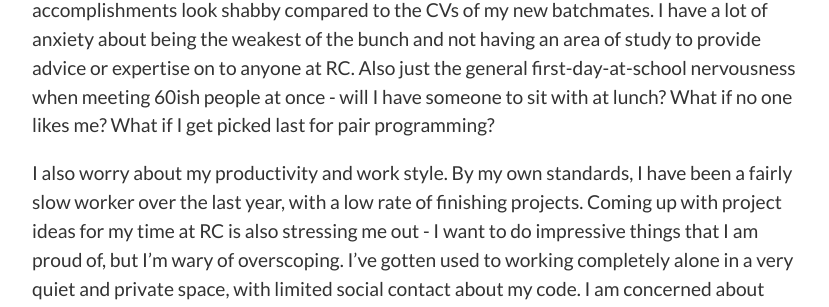
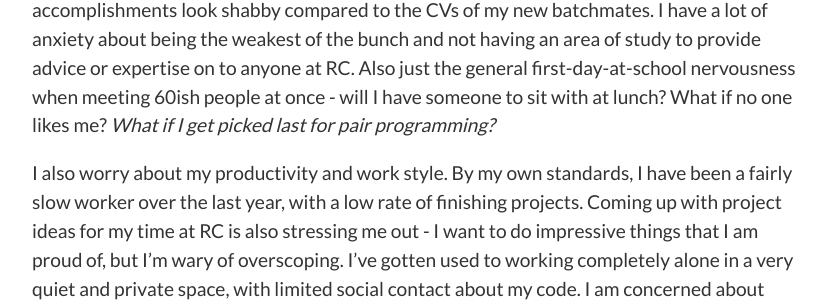
Before and after one commit to katieamazing/katieamazing.github.io, a Jekyll site: the page built from _posts/2017-03-26-RC-Days0.md, in a window 1280 px wide and 900 px high, scrolled down 639 px. Shown: the part 291-598 px from the top of the window, without its empty margins (224-1053 px from the left). Built offline with Jekyll 4.4.1, drawn with Linux system fonts in a browser that asks for light colours; comment, search, counter and statistics services are not loaded; some of the changed text lies outside the part shown.

Commit message:
Update 2017-03-26-RC-Days0.md

```diff
--- a/_posts/2017-03-26-RC-Days0.md
+++ b/_posts/2017-03-26-RC-Days0.md
@@ -10,7 +10,7 @@
 
 Unfortunately, the next available batch (Spring 1 2017) conflicted with some long-held travel plans, so I had to wait and be patient for Spring 2 2017 to start at the end of March. That was plenty of time to let my impostor syndrome come roaring back with a sidecar full of social anxiety. I started having some struggles with impostor syndrome about my acceptance into RC, which have since grown into a whole constellation of worries as the start date has crept up on me.
 
-Though I have completed some projects that I am [very proud](http://katieamazing.com/blog/2017/02/24/moon-sugar) of recently, I feel that my accomplishments look shabby compared to the CVs of my new batchmates. I have a lot of anxiety about being the weakest of the bunch and not having an area of study to provide advice or expertise on to anyone at RC. Also just the general first-day-at-school nervousness when meeting 60ish people at once - will I have someone to sit with at lunch? What if no one likes me? What if I get picked last for pair programming?
+Though I have completed some projects that I am [very proud](http://katieamazing.com/blog/2017/02/24/moon-sugar) of recently, I feel that my accomplishments look shabby compared to the CVs of my new batchmates. I have a lot of anxiety about being the weakest of the bunch and not having an area of study to provide advice or expertise on to anyone at RC. Also just the general first-day-at-school nervousness when meeting 60ish people at once - will I have someone to sit with at lunch? What if no one likes me? _What if I get picked last for pair programming?_
 
 I also worry about my productivity and work style. By my own standards, I have been a fairly slow worker over the last year, with a low rate of finishing projects. Coming up with project ideas for my time at RC is also stressing me out - I want to do impressive things that I am proud of, but I'm wary of overscoping. I've gotten used to working completely alone in a very quiet and private space, with limited social contact about my code. I am concerned about adjusting to the open office environment at RC, and worry that my already-slow pace will be even slower as I learn to work with more background noise and distraction.
 
```
